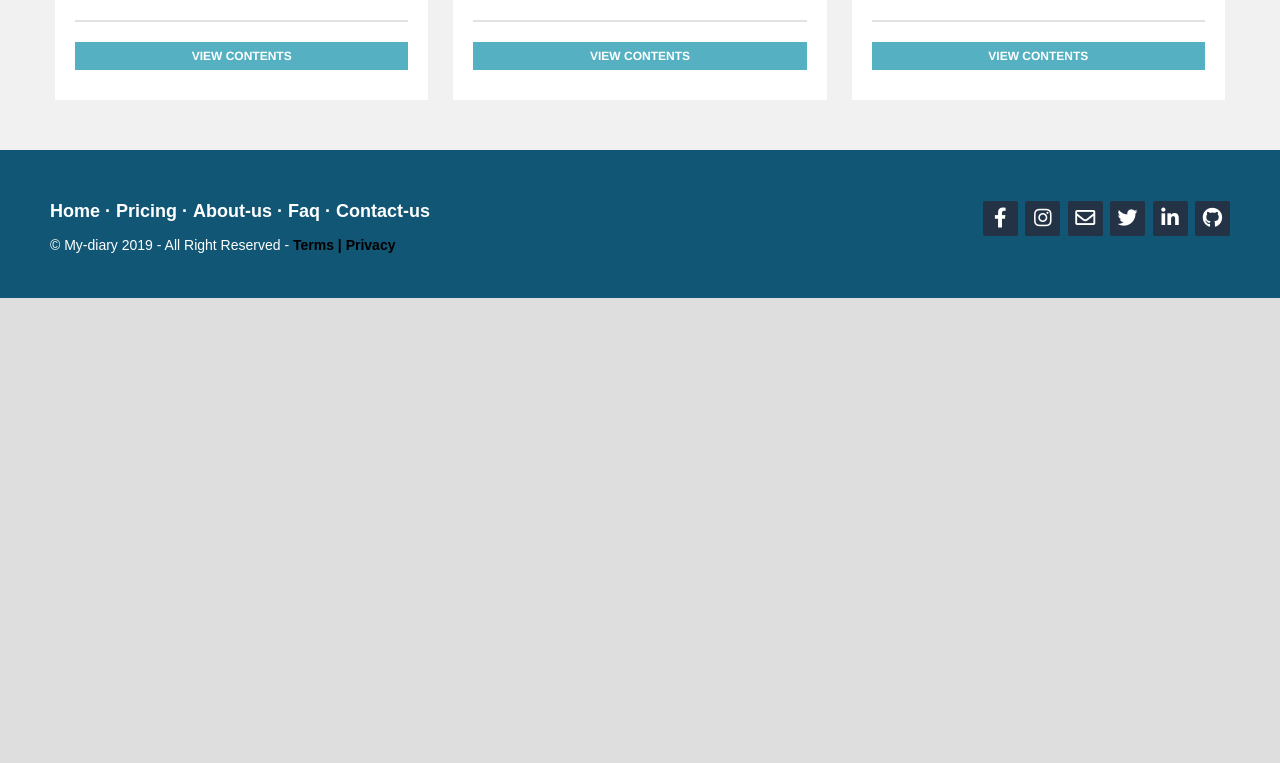
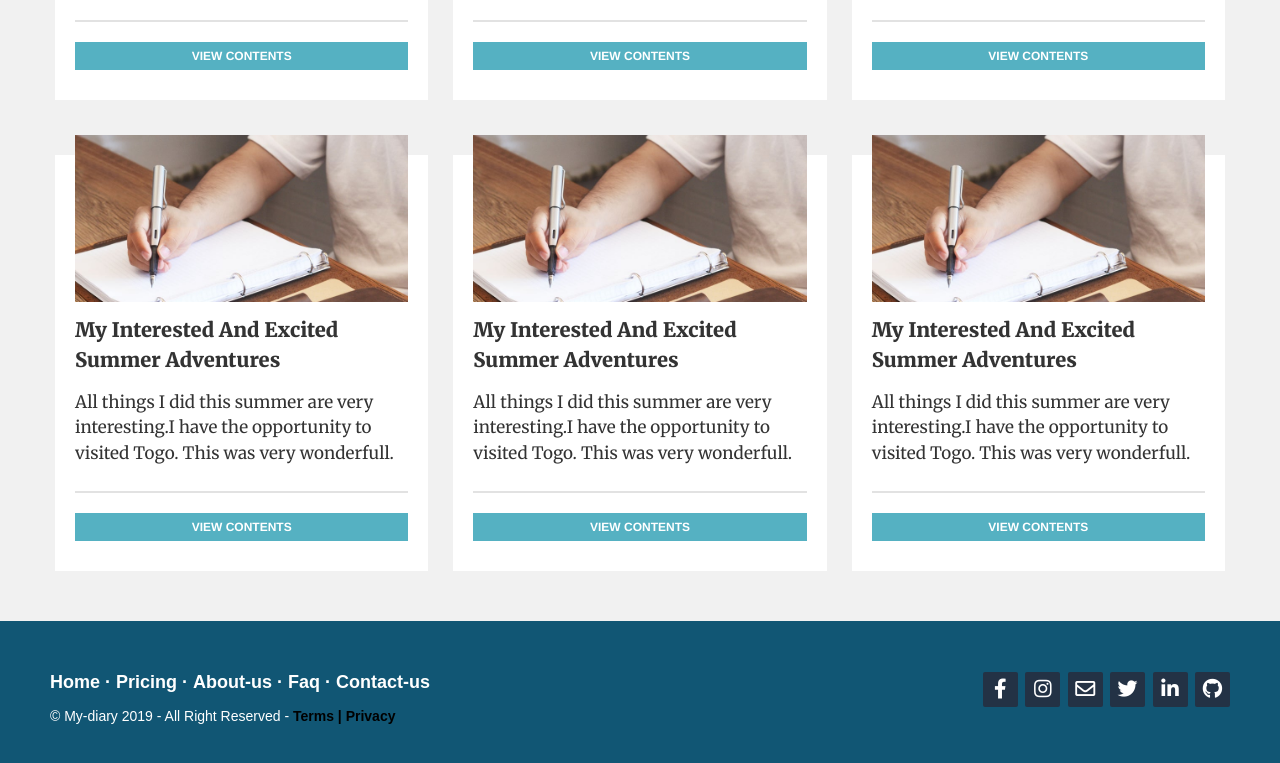
Before and after one commit to murera/my-diary, a website: page UI/html/all entries.html in a window 1280 px wide. Shown: the part 1520-2283 px from the top of the page. Before the commit the page ends 1818 px from the top, so only its background shows below. Drawn offline with Linux system fonts and the light colour scheme.

```diff
--- a/UI/css/style.css
+++ b/UI/css/style.css
@@ -260,8 +260,7 @@
 	flex-direction: column;
 	align-items: center;
 	justify-content: center;
-	min-height: 100vh;
-	min-height: 80vh;
+	min-height: 95vh;
 	color: #fff;
 	color: black;
 	text-align: center;
@@ -1554,7 +1553,7 @@
 margin-bottom: 15px;
 display: none;
 position: fixed;
-bottom: 20px;
+bottom: 30%;
 right: 0;
 text-align: center;
 
--- a/UI/html/all entries.html
+++ b/UI/html/all entries.html
@@ -207,6 +207,57 @@
                     <span class="cat photography read_more"><a href="./single entry.html">Read More &#8594</a></span>
                   </section>
                 </div>
+                <div class="article">
+                  <div class="preview">
+                    <div class="stretch"><a href="./single entry.html"
+                    ><img src="../img/dairy5.jpg" alt="Article Image"
+                    /></a></div>
+                  </div>
+
+                  <h3 class="title"><a href="./single entry.html">My Interested And Excited Summer Adventures </a></h3>
+                  <p class="description">
+                    All things I did this summer are very interesting.I have the opportunity to visited Togo.
+                    This was very wonderfull.
+                  </p>
+                  <section class="article_footer">
+                    <span class="cat photography author">View Contents</span>
+                    <span class="cat photography read_more"><a href="./single entry.html">Read More &#8594</a></span>
+                  </section>
+                </div>
+                <div class="article">
+                  <div class="preview">
+                    <div class="stretch"><a href="./single entry.html"
+                    ><img src="../img/dairy5.jpg" alt="Article Image"
+                    /></a></div>
+                  </div>
+
+                  <h3 class="title"><a href="./single entry.html">My Interested And Excited Summer Adventures </a></h3>
+                  <p class="description">
+                    All things I did this summer are very interesting.I have the opportunity to visited Togo.
+                    This was very wonderfull.
+                  </p>
+                  <section class="article_footer">
+                    <span class="cat photography author">View Contents</span>
+                    <span class="cat photography read_more"><a href="./single entry.html">Read More &#8594</a></span>
+                  </section>
+                </div>
+                <div class="article">
+                  <div class="preview">
+                    <div class="stretch"><a href="./single entry.html"
+                    ><img src="../img/dairy5.jpg" alt="Article Image"
+                    /></a></div>
+                  </div>
+
+                  <h3 class="title"><a href="./single entry.html">My Interested And Excited Summer Adventures </a></h3>
+                  <p class="description">
+                    All things I did this summer are very interesting.I have the opportunity to visited Togo.
+                    This was very wonderfull.
+                  </p>
+                  <section class="article_footer">
+                    <span class="cat photography author">View Contents</span>
+                    <span class="cat photography read_more"><a href="./single entry.html">Read More &#8594</a></span>
+                  </section>
+                </div>
                </div>
              </div>
              <div id="dialogbox" class="modal" style="font-size: 150%">
```
Also changed, not shown: UI/html/Sign-Up.html (+1 -1 lines), UI/html/edit entry.html (+1 -1 lines).
